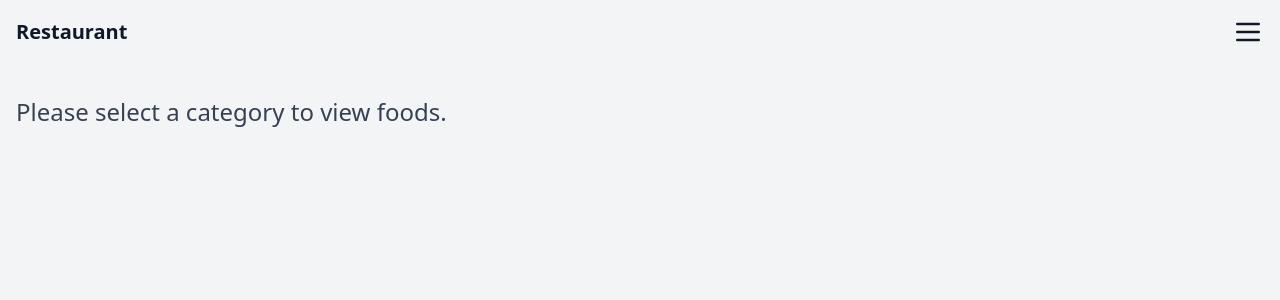
After one commit to danieltsega/resturant, a Django app: page / in a window 1280 px wide. The commit adds this page. Shown: the top 300 px of the page. Run offline with Django 5.2, Linux system fonts and the light colour scheme; data comes from the database, SQL or seed files in the repository; both versions use the stored data as it was after the commit; some libraries are stand-ins or nearby versions.

Commit message:
feat: add more feature to the front-end

```diff
--- a/core/urls.py
+++ b/core/urls.py
@@ -23,6 +23,8 @@ from django.contrib.auth import views as auth_views
 urlpatterns = [
     path('admin/', admin.site.urls),
 
+    path('', include('menu.urls')),
+
     path('password_reset/', auth_views.PasswordResetView.as_view(), name='password_reset'),
     path('password_reset/done/', auth_views.PasswordResetDoneView.as_view(), name='password_reset_done'),
     path('reset/<uidb64>/<token>/', auth_views.PasswordResetConfirmView.as_view(), name='password_reset_confirm'),
--- /dev/null
+++ b/menu/templates/menu/base.html
@@ -0,0 +1,94 @@
+{% load static %}
+<!DOCTYPE html>
+<html>
+  <head>
+    <meta charset="UTF-8" />
+    <meta name="viewport" content="width=device-width, initial-scale=1.0" />
+    <title>{% block title %}{% endblock %}</title>
+    <script src="https://cdn.tailwindcss.com"></script>
+  </head>
+
+  <body class="bg-gray-100">
+  <!-- Navbar -->
+  <nav class="fixed w-full bg-transparent z-10 top-0 left-0">
+    <div class="flex justify-between items-center p-4">
+        <!-- Logo -->
+        <div class="text-xl font-bold text-gray-900">Restaurant</div>
+
+        <!-- Menu Icon -->
+        <div class="text-gray-900 cursor-pointer" onclick="toggleSidebar()">
+            <svg class="w-8 h-8" fill="none" stroke="currentColor" viewBox="0 0 24 24" xmlns="http://www.w3.org/2000/svg">
+                <path stroke-linecap="round" stroke-linejoin="round" stroke-width="2" d="M4 6h16M4 12h16M4 18h16"></path>
+            </svg>
+        </div>
+    </div>
+</nav>
+
+<!-- Sidebar Overlay -->
+<div id="sidebar-overlay" class="fixed inset-0 bg-black bg-opacity-50 z-20 hidden" onclick="toggleSidebar()"></div>
+
+<!-- Animated Sidebar -->
+<div id="sidebar" class="fixed top-0 right-0 w-64 bg-white h-full transform translate-x-full transition-transform duration-300 z-30">
+    <!-- Close Icon -->
+    <div class="flex justify-end p-4">
+        <div class="cursor-pointer" onclick="toggleSidebar()">
+            <svg class="w-6 h-6 text-gray-700 hover:text-red-600" fill="none" stroke="currentColor" viewBox="0 0 24 24" xmlns="http://www.w3.org/2000/svg">
+                <path stroke-linecap="round" stroke-linejoin="round" stroke-width="2" d="M6 18L18 6M6 6l12 12"></path>
+            </svg>
+        </div>
+    </div>
+
+    <!-- Sidebar Content -->
+    <div class="p-6">
+        <h2 class="text-2xl font-semibold mb-6">Categories</h2>
+        <ul class="space-y-4">
+            {% for category in categories %}
+                <li>
+                    <a href="{% url 'food_by_category' category.name %}" class="block text-gray-700 hover:text-indigo-600">{{ category.name }}</a>
+                </li>
+            {% empty %}
+                <li class="text-gray-500">No categories available</li>
+            {% endfor %}
+        </ul>
+    </div>
+</div>
+
+<!-- Main Content -->
+<main class="pt-20">
+    <div class="container mx-auto p-4">
+        {% if selected_category %}
+            <h1 class="text-3xl font-bold mb-6">Foods in {{ selected_category.name }}</h1>
+            <div class="grid grid-cols-1 sm:grid-cols-2 gap-6">
+                {% for food in foods %}
+                    <div class="bg-white rounded-lg shadow-lg overflow-hidden">
+                        <img src="{{ food.image.url }}" alt="{{ food.title }}" class="w-full h-40 object-cover">
+                        <div class="p-4">
+                            <h3 class="text-xl font-semibold">{{ food.title }}</h3>
+                            <p class="text-gray-600 mt-2">{{ food.price }} ETB</p>
+                        </div>
+                    </div>
+                {% empty %}
+                    <p class="text-gray-500">No foods available in this category.</p>
+                {% endfor %}
+            </div>
+        {% else %}
+            <h1 class="text-2xl text-gray-700">Please select a category to view foods.</h1>
+        {% endif %}
+    </div>
+</main>
+
+<!-- JavaScript for Sidebar -->
+<script>
+    function toggleSidebar() {
+        const sidebar = document.getElementById('sidebar');
+        const overlay = document.getElementById('sidebar-overlay');
+
+        sidebar.classList.toggle('-translate-x-full');
+        sidebar.classList.toggle('translate-x-0');
+
+        overlay.classList.toggle('hidden');
+    }
+</script>
+
+</body>
+</html>
--- /dev/null
+++ b/menu/urls.py
@@ -0,0 +1,7 @@
+from django.urls import path
+from . import views
+
+urlpatterns = [
+    path('', views.home, name='home'),  # This points to our homepage
+    path('category/<str:category_name>/', views.food_by_category, name='food_by_category'),
+]
--- a/menu/views.py
+++ b/menu/views.py
@@ -1,3 +1,16 @@
-from django.shortcuts import render
+from django.shortcuts import render, get_object_or_404
+from .models import Category, Food
 
-# Create your views here.
+def home(request):
+    categories = Category.objects.all()
+    return render(request, 'menu/base.html', {'categories': categories})
+
+def food_by_category(request, category_name):
+    categories = Category.objects.all()
+    category = get_object_or_404(Category, name=category_name)
+    foods = Food.objects.filter(category=category)
+    return render(request, 'menu/base.html', {
+        'categories': categories,
+        'selected_category': category,
+        'foods': foods,
+    })
--- a/templates/admin/login.html
+++ b/templates/admin/login.html
@@ -1,4 +1,4 @@
-{% extends "base.html" %}
+{% extends "base-lo.html" %}
 
 {% block title %}Log-in{% endblock %}
 
```
Also changed, not shown: db.sqlite3, templates/base-lo.html (renamed from templates/base.html).
